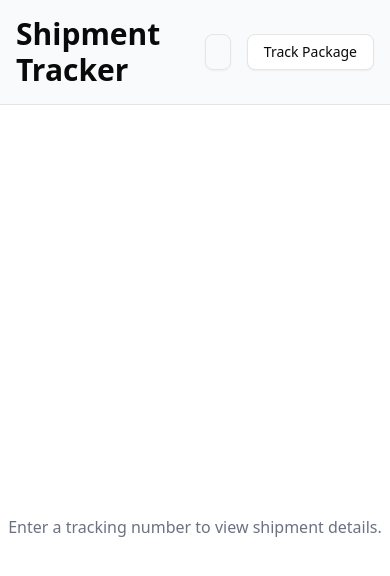
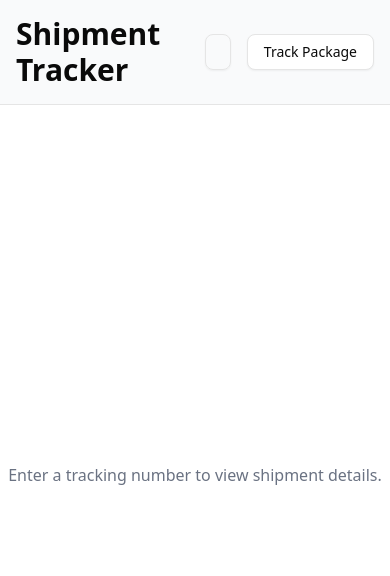
Before and after one commit to tobias-hstbrg/shipping-tracker, a React (Vite) app in the folder frontend/: page / in a window 390 px wide. Shown: the top 576 px of the page. Built offline with nearby package versions, Linux system fonts and the light colour scheme.

Commit message:
fixed map responsiveness

```diff
--- a/frontend/src/App.tsx
+++ b/frontend/src/App.tsx
@@ -32,7 +32,7 @@ function App() {
   };
 
   return (
-    <>
+    <div className="flex flex-col h-screen">
       <TopBar
         trackingNumber={trackingNumber}
         setTrackingNumber={setTrackingNumber}
@@ -40,19 +40,19 @@ function App() {
         loading={loading}
       />
 
-      <div className="flex h-screen">
-        <div className="flex-1">
+      <div className="flex flex-col md:flex-row flex-1 overflow-hidden">
+        <div className="w-full md:flex-1 h-200 md:h-full">
           {shipmentData ? (
             <ShipmentMap
               origin={{
-                latitude: shipmentData?.origin.latitude || 0,
-                longitude: shipmentData?.origin.longitude || 0,
+                latitude: shipmentData.origin.latitude,
+                longitude: shipmentData.origin.longitude,
               }}
               destination={{
-                latitude: shipmentData?.destination.latitude || 0,
-                longitude: shipmentData?.destination.longitude || 0,
+                latitude: shipmentData.destination.latitude,
+                longitude: shipmentData.destination.longitude,
               }}
-              events={shipmentData?.events || []}
+              events={shipmentData.events}
             />
           ) : (
             <div className="flex items-center justify-center h-full text-gray-500">
@@ -60,16 +60,20 @@ function App() {
             </div>
           )}
         </div>
+
+        {/* Details Section - shown alongside map */}
         {(shipmentData || loading || error) && (
+          <div className="w-full md:w-1/3 overflow-y-auto">
             <ShipmentDetails
               shipmentData={shipmentData}
               loading={loading}
               error={error}
               onClose={clearShipmentDetails}
             />
+          </div>
         )}
       </div>
-    </>
+    </div>
   );
 }
 
```
Lines whose indentation alone changed are shown as unchanged.
